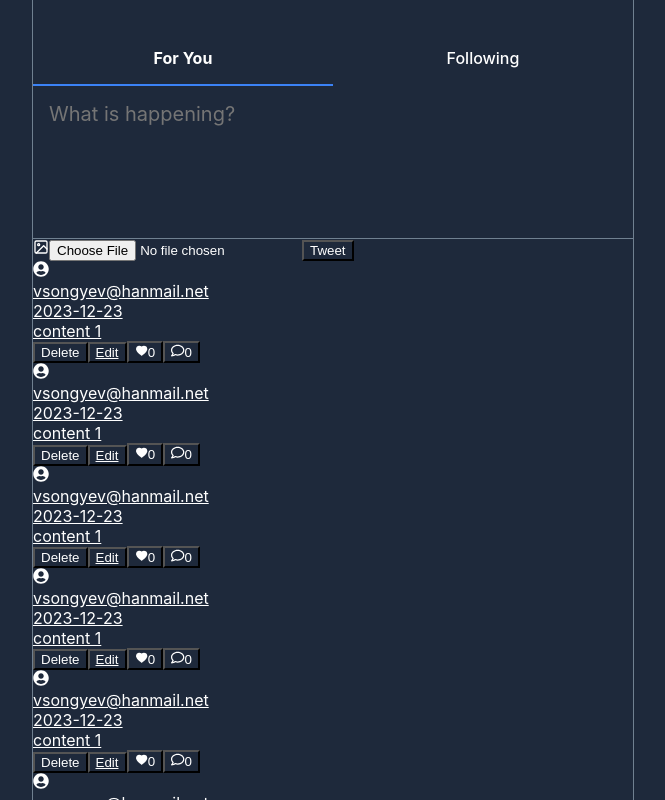
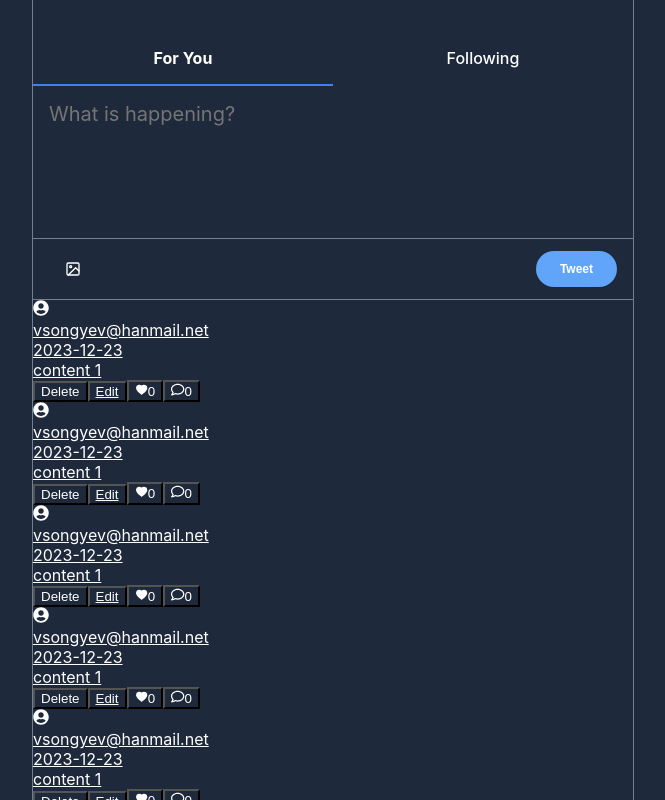
Before and after one commit to songye38/2023_react_twitter_app, a React (Create React App) app in the folder twitter_app_main/: page / in a window 1280 px wide. Shown: the top 800 px of the page, without its empty margins (307-972 px from the left). Built offline with nearby package versions, Linux system fonts and the light colour scheme.

Commit message:
Update index.scss form 부분 작업

```diff
--- a/twitter_app_main/src/index.scss
+++ b/twitter_app_main/src/index.scss
@@ -97,4 +97,26 @@ body {
     color : $greyText;
     font-size : 20px;
   }
+  &__submit-area {
+    display : flex;
+    padding : 0.75rem 1rem;
+    justify-content: space-between;
+    border-bottom : 1px solid $border;
+
+    .post-form__file {
+      display : flex;
+      padding: 0 1rem;
+      flex-direction: column;
+      justify-content: center;
+      cursor : pointer;
+    }
+    .hidden {
+      display : none;
+    }
+  }
+  &__submit-btn {
+    @extend .button;
+    padding : 0.5rem 1.5rem;
+    background-color: $primaryColor;
+  }
 }
```
